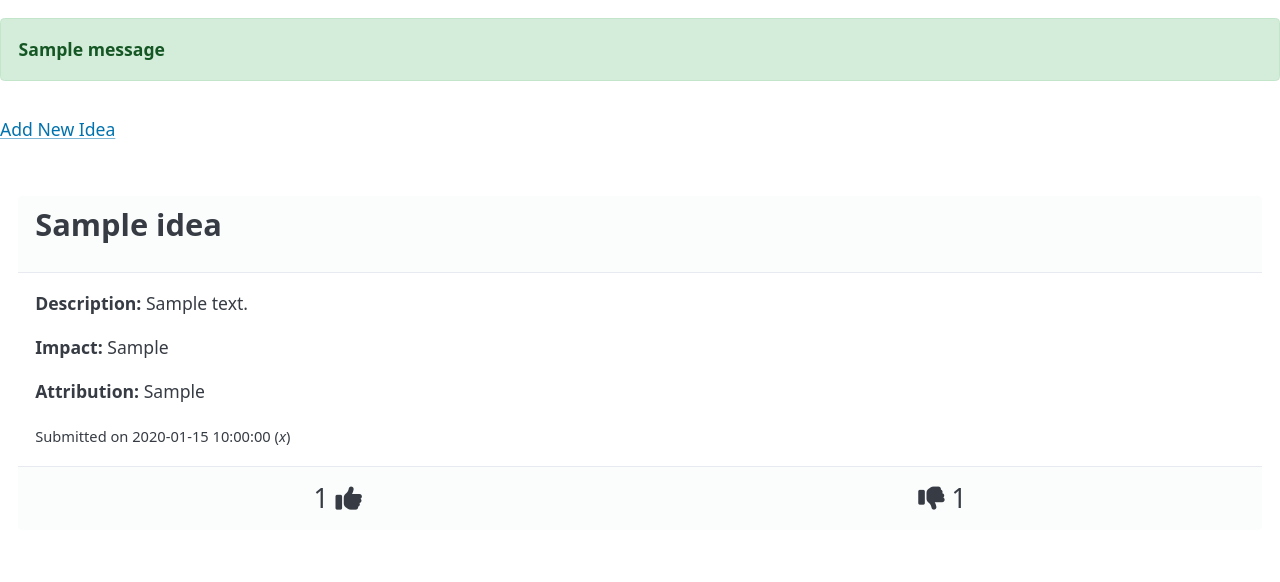
After one commit to nodes-ro/ideas, a Flask app: page /ideas in a window 1280 px wide. The commit adds this page. Shown: the top 582 px of the page. Run offline with Flask 3, Linux system fonts and the light colour scheme; tables that the repository leaves empty hold one stand-in row (values such as "Sample post"); one stand-in notice (Sample message) is shown; some libraries are stand-ins or nearby versions.

Commit message:
Added voting and creating ideas template

```diff
--- a/app.py
+++ b/app.py
@@ -1,19 +1,59 @@
-from flask import Flask, render_template, request
-import sqlite3
+from flask import Flask, render_template, request, redirect, url_for, flash
+from flask_sqlalchemy import SQLAlchemy
+from model import db, Idea
 
 app = Flask(__name__)
+app.config['SQLALCHEMY_DATABASE_URI'] = 'sqlite:///ideas.db'
+app.config['SQLALCHEMY_TRACK_MODIFICATIONS'] = False
+app.secret_key = 'your_secret_key'  # Needed for flash messages
+
+# Initialize the SQLAlchemy instance with the app
+db.init_app(app)
 
 @app.route('/')
 def index():
     return render_template('index.html')
 
-@app.route('/submit_idea', methods=['GET', 'POST'])
+@app.route('/submit_idea', methods=['POST'])
 def submit_idea():
-    if request.method == 'POST':
-        # Handle form data here
-        pass
-    return render_template('index.html')
+    title = request.form['title']
+    description = request.form['description']
+    impact = request.form['impact']
+    attribution = request.form['attribution']
 
+    new_idea = Idea(title=title, description=description, impact=impact, attribution=attribution)
+    db.session.add(new_idea)
+    db.session.commit()
+
+    flash('Thanks. Idea submitted successfully!', 'success')
+    return redirect(url_for('index'))
+
+@app.route('/ideas')
+def ideas():
+    all_ideas = Idea.query.order_by(Idea.timestamp.desc()).all()
+    return render_template('ideas.html', ideas=all_ideas)
+
+@app.route('/vote')
+def vote():
+    idea_id = request.args.get('idea_id')
+    vote_type = request.args.get('vote')
+    idea = Idea.query.get(idea_id)
+    if idea is None:
+        flash("Idea not found.", "error")
+        return redirect(url_for('ideas'))
+    if vote_type == 'up':
+        idea.up_votes += 1
+        flash("Thanks for your vote!", "success")
+    elif vote_type == 'down':
+        idea.down_votes += 1
+        flash("Thanks for your vote!", "success")
+    else:
+        flash("Invalid vote type.", "error")
+    db.session.commit()
+    return redirect(url_for('ideas'))
 
 if __name__ == '__main__':
+    # Create the database tables if they don't exist
+    with app.app_context():
+        db.create_all()
     app.run(debug=True,port=5005)
--- /dev/null
+++ b/templates/ideas.html
@@ -0,0 +1,137 @@
+<!doctype html>
+<html lang="en">
+<head>
+    <meta charset="utf-8">
+    <title>All Ideas</title>
+    <meta content="width=device-width, initial-scale=1" name="viewport">
+    <!-- Pico CSS -->
+    <link href="https://cdn.jsdelivr.net/npm/@picocss/pico@2/css/pico.min.css" rel="stylesheet">
+    <!-- Font Awesome -->
+    <link href="https://cdnjs.cloudflare.com/ajax/libs/font-awesome/6.4.2/css/all.min.css" rel="stylesheet">
+    <style>
+        :root {
+             font-size: 1.1rem;
+           }
+       /* Grid layout for idea cards */
+       .ideas-grid {
+         display: grid;
+         grid-template-columns: repeat(auto-fit, minmax(300px, 1fr));
+         gap: 1rem;
+         padding: 1rem;
+       }
+       /* Basic card style using Pico CSS variables */
+       .card {
+         background: var(--color-background);
+         box-shadow: var(--shadow-elevation-medium);
+         padding: 1rem;
+         border-radius: var(--radius);
+         border: 1px solid var(--color-border);
+       }
+       /* Voting section styles */
+       .idea-votes {
+         display: flex;
+         justify-content: space-around;
+         margin-top: 1rem;
+       }
+       .idea-votes a {
+         text-decoration: none;
+         color: var(--color-primary);
+         font-size: 1.5rem;
+       }
+       .idea-votes a:hover i {
+         color: #007bff;
+         cursor: pointer;
+       }
+
+         ul.flashes {
+     list-style: none;
+     padding: 0;
+     margin: 1rem 0;
+   }
+
+   ul.flashes li {
+     padding: 1rem;
+     margin-bottom: 0.5rem;
+     border-radius: 0.25rem;
+     font-weight: 600;
+   }
+
+   /* Success messages */
+   ul.flashes li.flash-success {
+     background-color: #d4edda;
+     border: 1px solid #c3e6cb;
+     color: #155724;
+   }
+
+   /* Error messages */
+   ul.flashes li.flash-error {
+     background-color: #f8d7da;
+     border: 1px solid #f5c6cb;
+     color: #721c24;
+   }
+
+   /* Warning messages (if needed) */
+   ul.flashes li.flash-warning {
+     background-color: #fff3cd;
+     border: 1px solid #ffeeba;
+     color: #856404;
+   }
+
+    </style>
+</head>
+<body>
+{% with messages = get_flashed_messages(with_categories=true) %}
+{% if messages %}
+<ul class="flashes">
+    {% for category, message in messages %}
+    <li class="flash-{{ category }}">{{ message }}</li>
+    {% endfor %}
+</ul>
+{% endif %}
+{% endwith %}
+
+<header>
+    <nav>
+        <a href="{{ url_for('index') }}">Add New Idea</a>
+    </nav>
+</header>
+<main>
+    {% if ideas %}
+    <div class="ideas-grid">
+        {% for idea in ideas %}
+        <article class="card">
+            <header>
+
+                <h2>{{ idea.title }}</h2>
+            </header>
+            <section>
+                <p><strong>Description:</strong> {{ idea.description }}</p>
+                <p><strong>Impact:</strong> {{ idea.impact }}</p>
+                <p><strong>Attribution:</strong> {{ idea.attribution }}</p>
+                <p>
+                    <small>
+                        Submitted on {{ idea.timestamp.strftime('%Y-%m-%d %H:%M:%S') }}
+                        (<em>{{ idea.unique_hash }}</em>)
+                    </small>
+                </p>
+            </section>
+            <footer class="idea-votes">
+                <a data-tooltip="I like this idea" href="{{ url_for('vote', idea_id=idea.id, vote='up') }}">
+                    <span>{{ idea.up_votes }}</span>
+                    <i class="fas fa-thumbs-up"></i>
+
+                </a>
+                <a data-tooltip="I don't like this" href="{{ url_for('vote', idea_id=idea.id, vote='down') }}">
+                    <i class="fas fa-thumbs-down"></i>
+                    <span>{{ idea.down_votes }}</span>
+                </a>
+            </footer>
+        </article>
+        {% endfor %}
+    </div>
+    {% else %}
+    <p>No ideas submitted yet.</p>
+    {% endif %}
+</main>
+</body>
+</html>
```
Also changed, not shown: model.py (added, +19 -0 lines), templates/index.html (+62 -7 lines).
